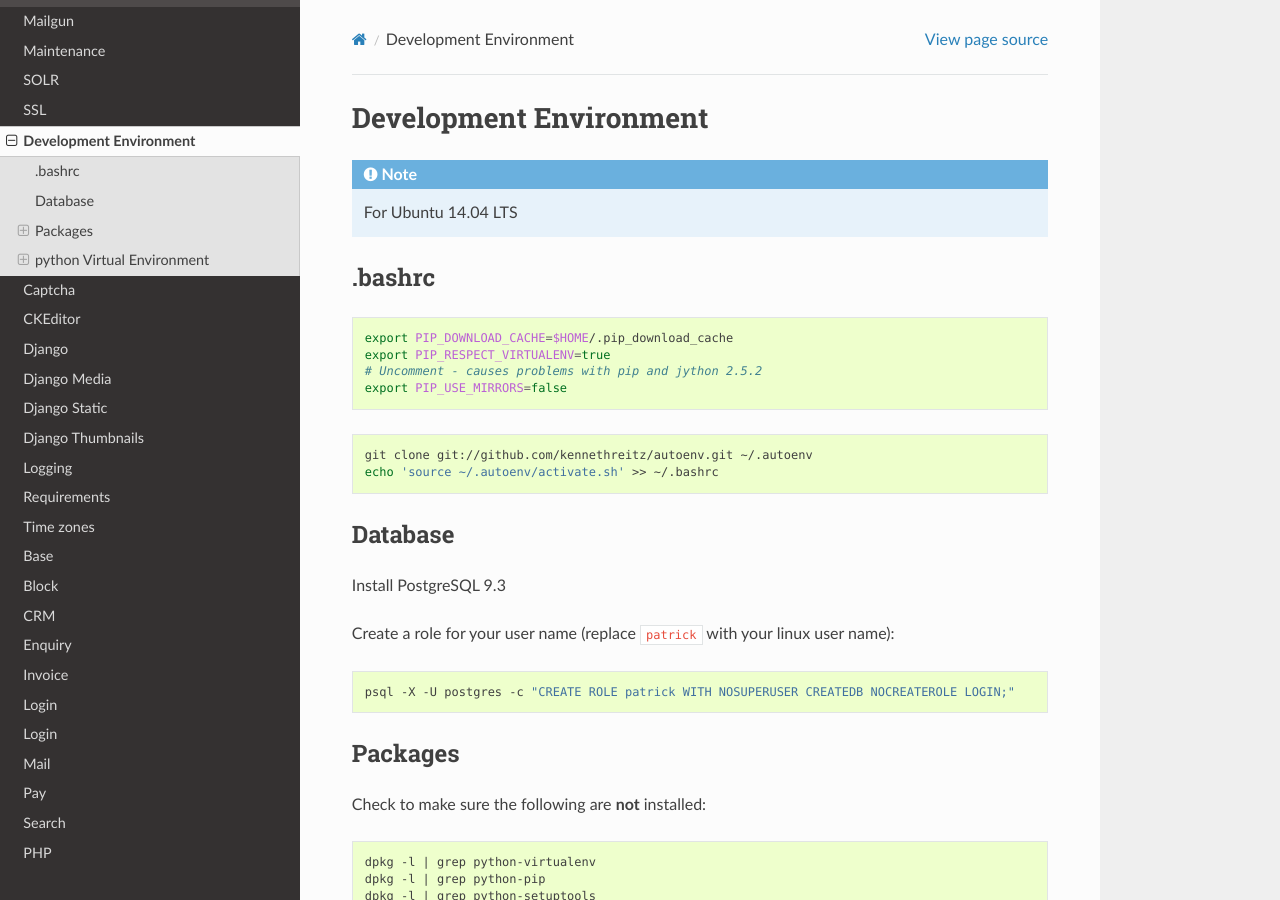
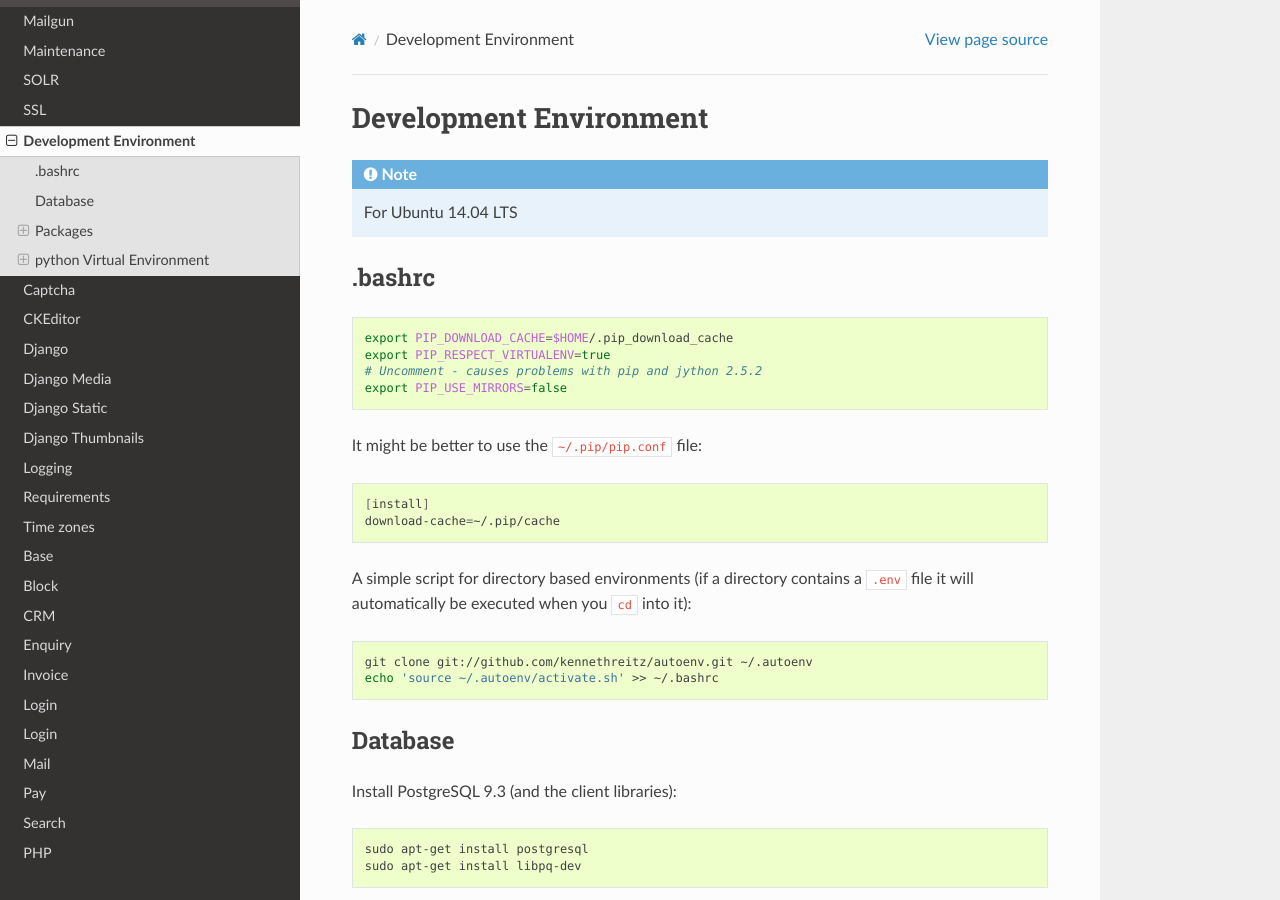
Before and after one commit to pkimber/old-docs-migrated-to-gitlab, a Sphinx documentation site: the page built from source/dev-env.rst, in a window 1280 px wide and 900 px high. Built offline with Sphinx 7.4.7 and the Read the Docs theme 2.0.0, drawn with Linux system fonts in a browser that asks for light colours.

Commit message:
set-up dev env

```diff
--- a/source/dev-env.rst
+++ b/source/dev-env.rst
@@ -15,7 +15,13 @@ Development Environment
   # Uncomment - causes problems with pip and jython 2.5.2
   export PIP_USE_MIRRORS=false
 
-::
+It might be better to use the ``~/.pip/pip.conf`` file::
+
+  [install]
+  download-cache=~/.pip/cache
+
+A simple script for directory based environments (if a directory contains a
+``.env`` file it will automatically be executed when you ``cd`` into it)::
 
   git clone git://github.com/kennethreitz/autoenv.git ~/.autoenv
   echo 'source ~/.autoenv/activate.sh' >> ~/.bashrc
@@ -23,7 +29,10 @@ Development Environment
 Database
 ========
 
-Install PostgreSQL 9.3
+Install PostgreSQL 9.3 (and the client libraries)::
+
+  sudo apt-get install postgresql
+  sudo apt-get install libpq-dev
 
 Create a role for your user name (replace ``patrick`` with your linux user
 name)::
```
